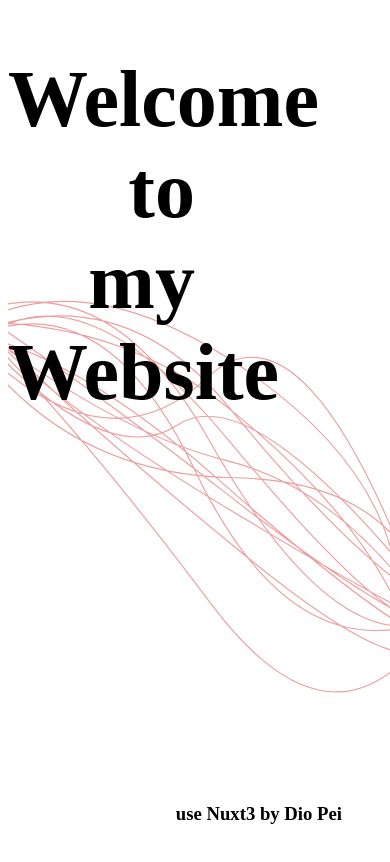
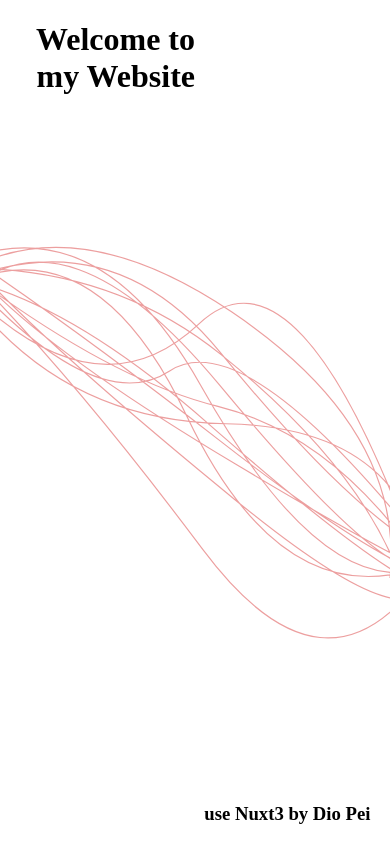
Before and after one commit to Diopei/collection, a Nuxt app in the folder nuxt3-app/: page / in a window 390 px wide. Shown: the top 862 px of the page. Built offline with nearby package versions, Linux system fonts and the light colour scheme.

Commit message:
[nuxt]導入rwd

```diff
--- a/nuxt3-app/assets/css/line.scss
+++ b/nuxt3-app/assets/css/line.scss
@@ -4,6 +4,8 @@ svg {
   position: absolute;
   overflow: hidden;
   z-index: -1;
+  top:0;
+  left: 0;
 }
 
 svg mask rect {
--- a/nuxt3-app/assets/css/main.scss
+++ b/nuxt3-app/assets/css/main.scss
@@ -1,19 +1,27 @@
 @import "line";
+@import "rwd";
 :root {
   --text-color: #111;
   --bg-color: #ffffff;
 }
 .layout{
   .homePage{
+    height: 100vh;
     h1{
       font-size: 5rem;
       width: 50%;
       text-align: right;
+      @include w768max{
+        font-size: 3rem;
+      }
+      @include w576max{
+        font-size: 2rem;
+      }
     }
     h3{
       position: absolute;
       bottom: 0;
-      right: 3rem;
+      right: 5%;
     }
   }
 }
--- /dev/null
+++ b/nuxt3-app/assets/css/rwd.scss
@@ -0,0 +1,55 @@
+@mixin w412max{
+  @media(max-width: 412px){
+    @content;
+  }
+}
+@mixin w576max{
+  @media(max-width: 576px){
+    @content;
+  }
+}
+
+@mixin w768max{
+  @media(max-width: 768px){
+    @content;
+  }
+}
+
+@mixin w992max{
+  @media(max-width: 992px){
+    @content;
+  }
+}
+
+@mixin w1024max{
+  @media(max-width: 1024px){
+    @content;
+  }
+}
+
+@mixin w1200max{
+  @media(max-width: 1200px){
+    @content;
+  }
+}
+
+@mixin w1400max{
+  @media(max-width: 1400px){
+    @content;
+  }
+}
+@mixin w1680max{
+  @media(max-width: 1680px){
+    @content;
+  }
+}
+@mixin w1920max{
+  @media(max-width: 1920px){
+    @content;
+  }
+}
+@mixin w1920min{
+  @media(min-width: 1920px){
+    @content;
+  }
+}
```
